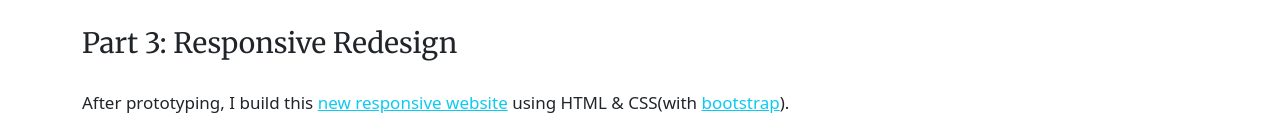
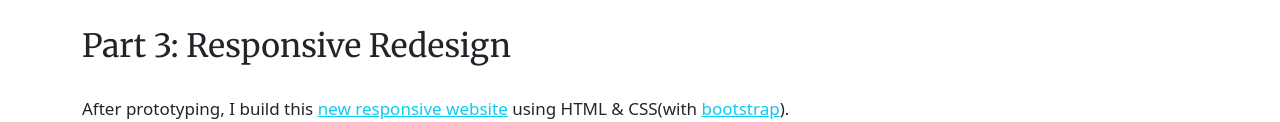
Before and after one commit to sleepycat678/handinWebsite-Assign2, a plain HTML site: page index.html in a window 1280 px wide. Shown: the part 5596-5718 px from the top of the page. Drawn offline with nearby package versions, Linux system fonts and the light colour scheme.

Commit message:
Update index.html

```diff
--- a/index.html
+++ b/index.html
@@ -119,7 +119,7 @@
                 </div>
             </div>
 
-        <h3 class="my-4">Part 3: Responsive Redesign</h3>
+        <h2 class="my-4">Part 3: Responsive Redesign</h2>
             <p>After prototyping, I build this <a href="https://sleepycat678.github.io/Responsive-Redesign/" class="link-info">new responsive website</a> using HTML & CSS(with <a href="https://getbootstrap.com/" class="link-info">bootstrap</a>).</p>
             <a href="https://sleepycat678.github.io/Responsive-Redesign/" class="btn btn-outline-success my-3" id="ResponsiveWebsite">Responsive Website</a>
 
```
